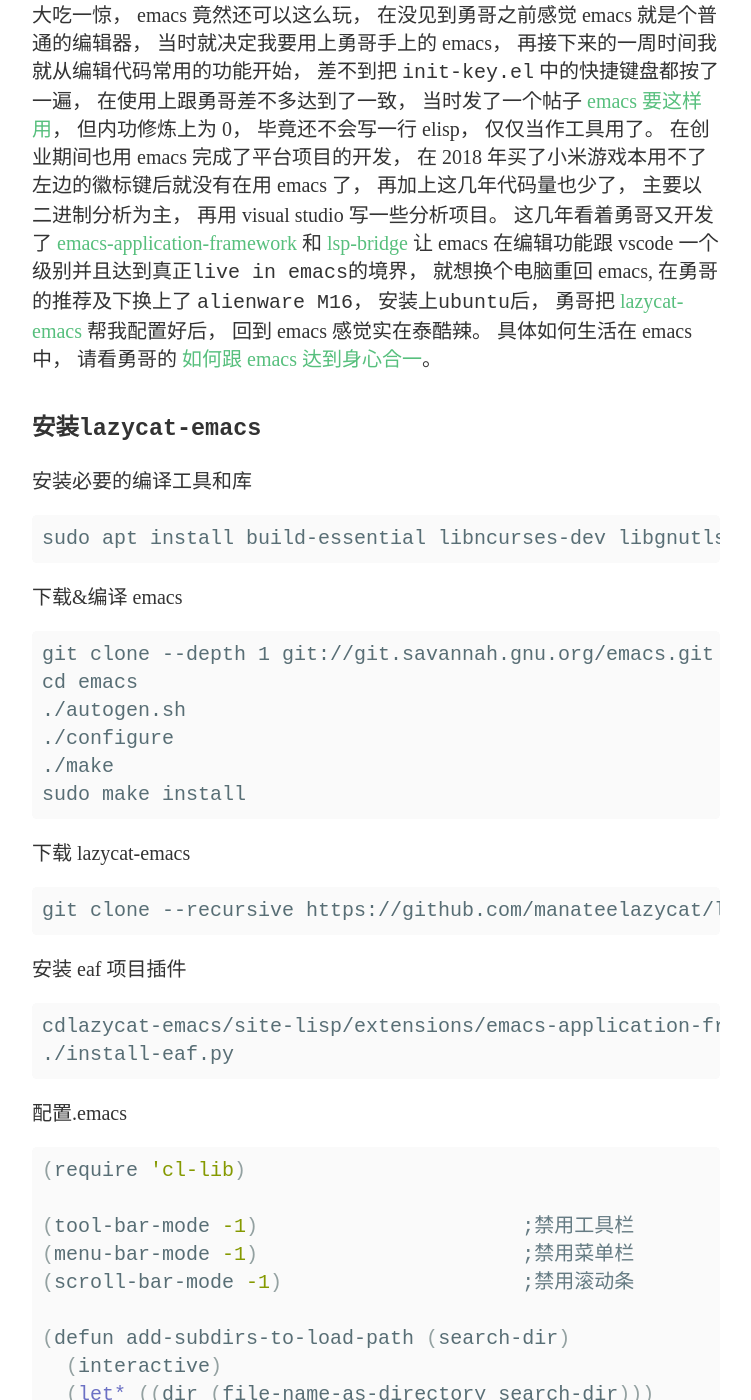
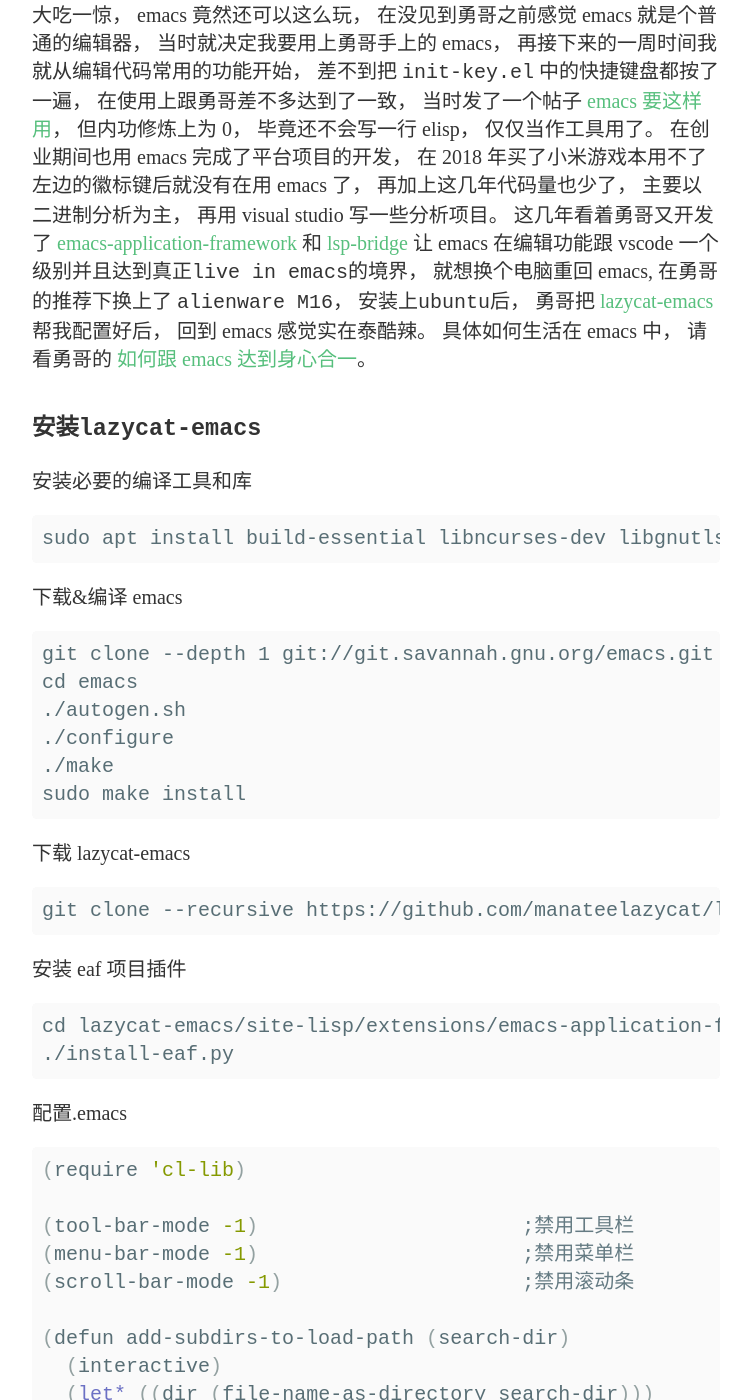
Before and after one commit to smallevilbeast/smallevilbeast.github.io, a Jekyll site: the page built from _posts/2023-06-12-lazycat-emacs.md, in a window 1280 px wide and 1400 px high, scrolled down 375 px. Shown: the whole window, without its empty margins (264-1015 px from the left). Built offline with Jekyll 4.4.1, drawn with Linux system fonts in a browser that asks for light colours; some web fonts are replaced; some of the changed text lies outside the part shown.

Commit message:
update use emacs

````diff
--- a/_posts/2023-06-12-lazycat-emacs.md
+++ b/_posts/2023-06-12-lazycat-emacs.md
@@ -7,7 +7,7 @@ categories: [Emacs]
 
 ### 楔子
 
-初入 deepin 时， 看到[勇哥](https://manateelazycat.github.io/) 使用 emacs 写代码速度， 让当时用 eclipse 开发的我大吃一惊， emacs 竟然还可以这么玩， 在没见到勇哥之前感觉 emacs 就是个普通的编辑器， 当时就决定我要用上勇哥手上的 emacs， 再接下来的一周时间我就从编辑代码常用的功能开始， 差不到把 `init-key.el` 中的快捷键盘都按了一遍， 在使用上跟勇哥差不多达到了一致， 当时发了一个帖子 [emacs 要这样用](https://tieba.baidu.com/p/1402662061)， 但内功修炼上为 0， 毕竟还不会写一行 elisp， 仅仅当作工具用了。 在创业期间也用 emacs 完成了平台项目的开发， 在 2018 年买了小米游戏本用不了左边的`徽标键`后就没有在用 emacs 了， 再加上这几年代码量也少了， 主要以二进制分析为主， 再用 visual studio 写一些分析项目。 这几年看着勇哥又开发了 [emacs-application-framework](https://github.com/emacs-eaf/emacs-application-framework) 和 [lsp-bridge](https://github.com/manateelazycat/lsp-bridge.git) 让 emacs 在编辑功能跟 vscode 一个级别并且达到真正`live in emacs`的境界， 就想换个电脑重回 emacs, 在勇哥的推荐及下换上了 `alienware M16`， 安装上`ubuntu`后， 勇哥把 [lazycat-emacs](https://github.com/manateelazycat/lazycat-emacs) 帮我配置好后， 回到 emacs 感觉实在泰酷辣。 具体如何生活在 emacs 中， 请看勇哥的 [如何跟 emacs 达到身心合一](https://manateelazycat.github.io/emacs/2022/11/07/how-i-use-emacs.html)。
+初入 deepin 时， 看到[勇哥](https://manateelazycat.github.io/) 使用 emacs 写代码速度， 让当时用 eclipse 开发的我大吃一惊， emacs 竟然还可以这么玩， 在没见到勇哥之前感觉 emacs 就是个普通的编辑器， 当时就决定我要用上勇哥手上的 emacs， 再接下来的一周时间我就从编辑代码常用的功能开始， 差不到把 `init-key.el` 中的快捷键盘都按了一遍， 在使用上跟勇哥差不多达到了一致， 当时发了一个帖子 [emacs 要这样用](https://tieba.baidu.com/p/1402662061)， 但内功修炼上为 0， 毕竟还不会写一行 elisp， 仅仅当作工具用了。 在创业期间也用 emacs 完成了平台项目的开发， 在 2018 年买了小米游戏本用不了左边的`徽标键`后就没有在用 emacs 了， 再加上这几年代码量也少了， 主要以二进制分析为主， 再用 visual studio 写一些分析项目。 这几年看着勇哥又开发了 [emacs-application-framework](https://github.com/emacs-eaf/emacs-application-framework) 和 [lsp-bridge](https://github.com/manateelazycat/lsp-bridge.git) 让 emacs 在编辑功能跟 vscode 一个级别并且达到真正`live in emacs`的境界， 就想换个电脑重回 emacs, 在勇哥的推荐下换上了 `alienware M16`， 安装上`ubuntu`后， 勇哥把 [lazycat-emacs](https://github.com/manateelazycat/lazycat-emacs) 帮我配置好后， 回到 emacs 感觉实在泰酷辣。 具体如何生活在 emacs 中， 请看勇哥的 [如何跟 emacs 达到身心合一](https://manateelazycat.github.io/emacs/2022/11/07/how-i-use-emacs.html)。
 
 ### 安装`lazycat-emacs`
 
@@ -31,7 +31,7 @@ git clone --recursive https://github.com/manateelazycat/lazycat-emacs.git
 ```
 安装 eaf 项目插件
 ```
-cdlazycat-emacs/site-lisp/extensions/emacs-application-framework
+cd lazycat-emacs/site-lisp/extensions/emacs-application-framework
 ./install-eaf.py
 ```
 
@@ -130,4 +130,4 @@ cdlazycat-emacs/site-lisp/extensions/emacs-application-framework
 | alt + shift + m | 剪切后一个分词|
 
 
-持续更新中....
+持续更新中...
````
